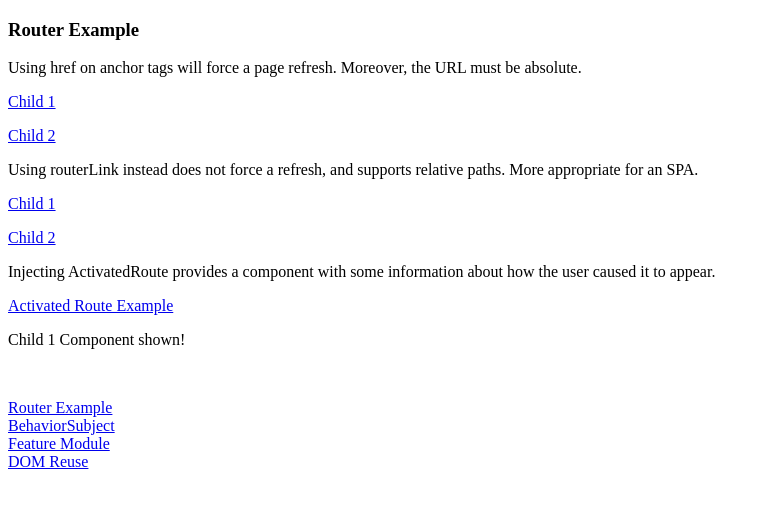
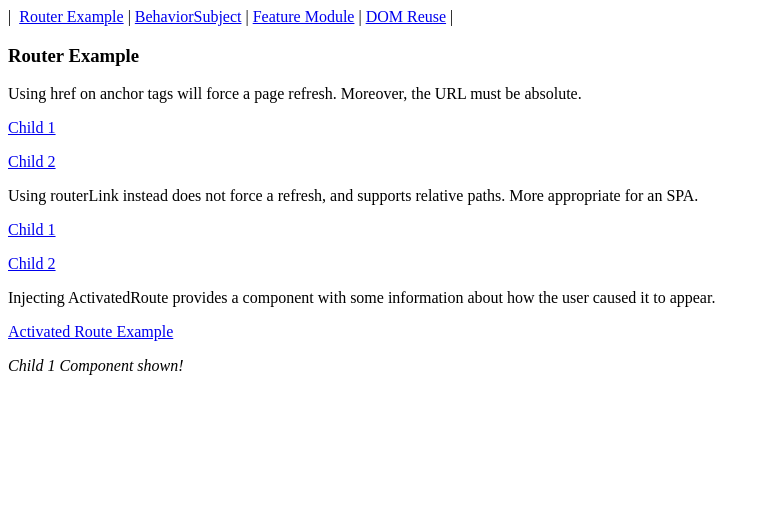
Before and after one commit to kalexmills/angular-examples, an Angular app: page /router-example/child1 in a window 1280 px wide. Shown: the top 508 px of the page, without its empty margins (0-770 px from the left). Built offline with nearby package versions, Linux system fonts and the light colour scheme.

Commit message:
style: put the links someplace nicer and make changes easier to see.

```diff
--- a/src/app/app.component.html
+++ b/src/app/app.component.html
@@ -1,8 +1,9 @@
+<div style="margin-bot: 16px;">
+  |&nbsp;
+  <ng-container *ngFor="let nav of links">
+    <span><a [routerLink]="nav.link">{{ nav.title }}</a>&nbsp;|&nbsp;</span>
+  </ng-container>
+</div>
+
 <span class="glyphicon glyphicon-refresh glyphicon-spin spinner" *ngIf="loading"></span>
 <router-outlet></router-outlet>
-
-<div style="margin-top: 50px;">
-  <ng-container *ngFor="let nav of links">
-    <a [routerLink]="nav.link">{{ nav.title }}</a><br/>
-  </ng-container>
-</div>
--- a/src/app/router-example/children/child-1.component.html
+++ b/src/app/router-example/children/child-1.component.html
@@ -1,3 +1,3 @@
 <div>
-  Child 1 Component shown!
+  <i>Child 1 Component shown!</i>
 </div>
--- a/src/app/router-example/children/child-2.component.html
+++ b/src/app/router-example/children/child-2.component.html
@@ -1,3 +1,3 @@
 <div>
-  Child 2 Component shown!
+  <b>Child 2 Component shown!</b>
 </div>
```
